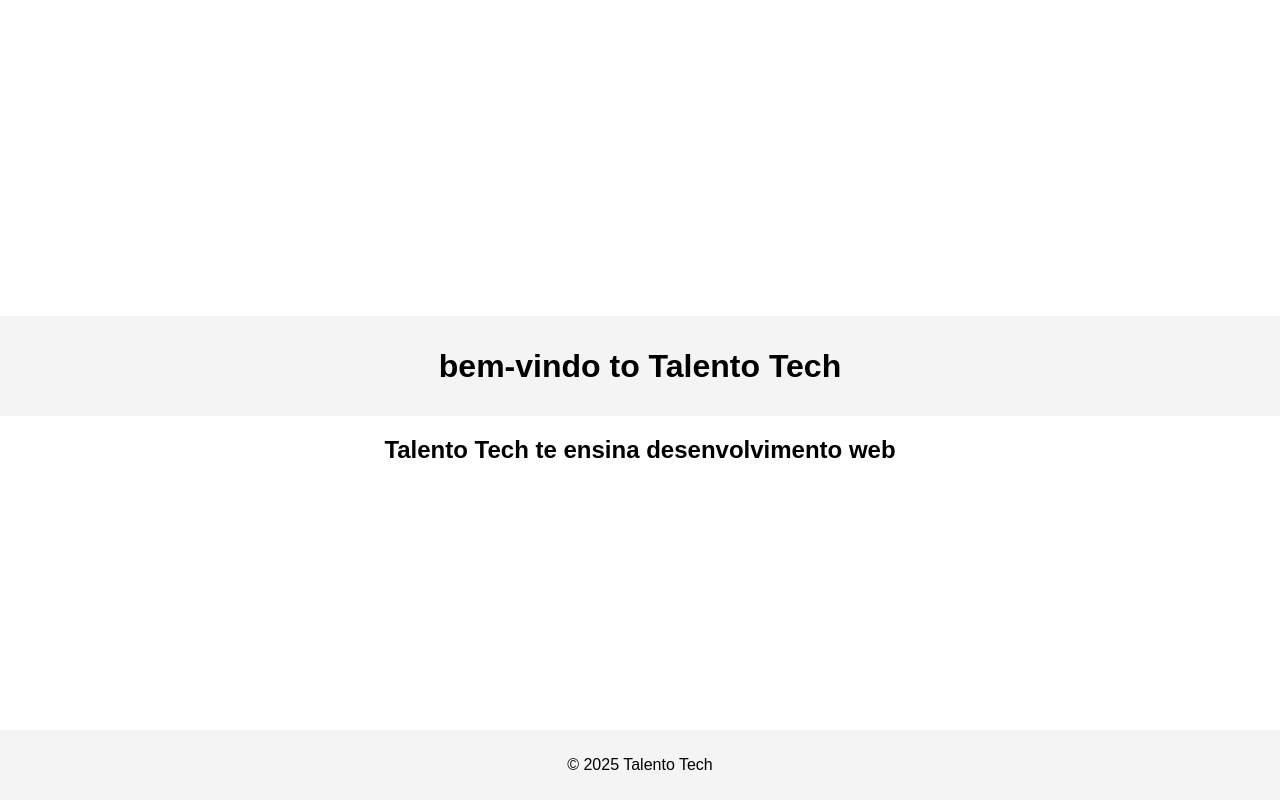
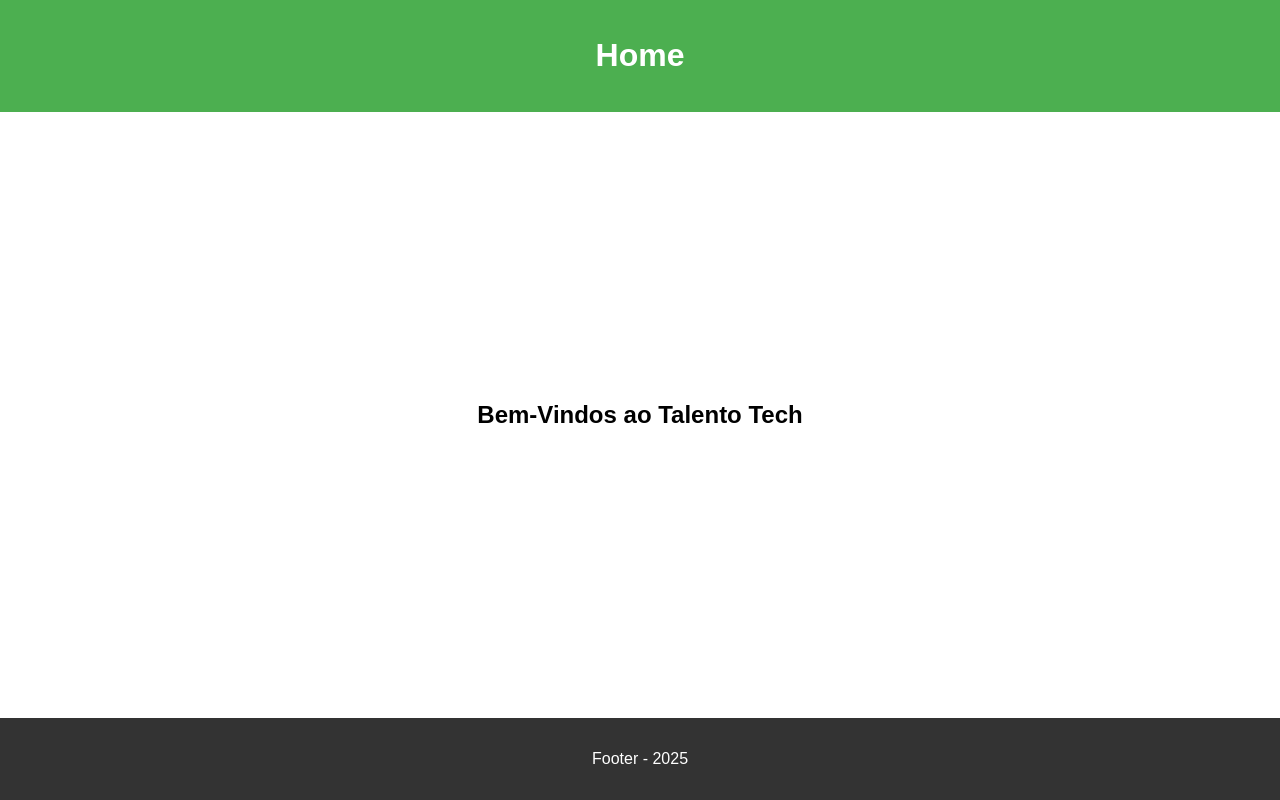
Before and after one commit to clebeson23/trabalho-web.io, a plain HTML site: page index.html in a window 1280 px wide. Drawn offline with Linux system fonts and the light colour scheme.

Commit message:
Update index.html

```diff
--- a/index.html
+++ b/index.html
@@ -1,42 +1,60 @@
 <!DOCTYPE html>
-<html lang="en">
+<html lang="pt">
 <head>
     <meta charset="UTF-8">
     <meta name="viewport" content="width=device-width, initial-scale=1.0">
-    <title>Simple Webpage</title>
+    <title>Minha Página Simples</title>
     <style>
         body {
+            font-family: Arial, sans-serif;
+            margin: 0;
+            padding: 0;
             display: flex;
             flex-direction: column;
+            height: 100vh;
+        }
+
+        header {
+            background-color: #4CAF50;
+            color: white;
+            text-align: center;
+            padding: 1rem;
+        }
+
+        footer {
+            background-color: #333;
+            color: white;
+            text-align: center;
+            padding: 1rem;
+            margin-top: auto;
+        }
+
+        main {
+            flex-grow: 1;
+            display: flex;
             justify-content: center;
             align-items: center;
-            height: 100vh;
-            margin: 0;
-            font-family: Arial, sans-serif;
         }
-        header, footer {
-            width: 100%;
-            text-align: center;
-            background-color: #f4f4f4;
-            padding: 10px 0;
-        }
-        footer {
-            position: absolute;
-            bottom: 0;
+
+        .content {
+            font-size: 24px;
+            font-weight: bold;
         }
     </style>
 </head>
 <body>
     <header>
-        <h1>bem-vindo to Talento Tech</h1>
+        <h1>Home</h1>
     </header>
 
     <main>
-        <h2>Talento Tech te ensina desenvolvimento web</h2>
+        <div class="content">
+            Bem-Vindos ao Talento Tech
+        </div>
     </main>
 
     <footer>
-        <p>&copy; 2025 Talento Tech</p>
+        <p>Footer - 2025</p>
     </footer>
 </body>
 </html>
```
